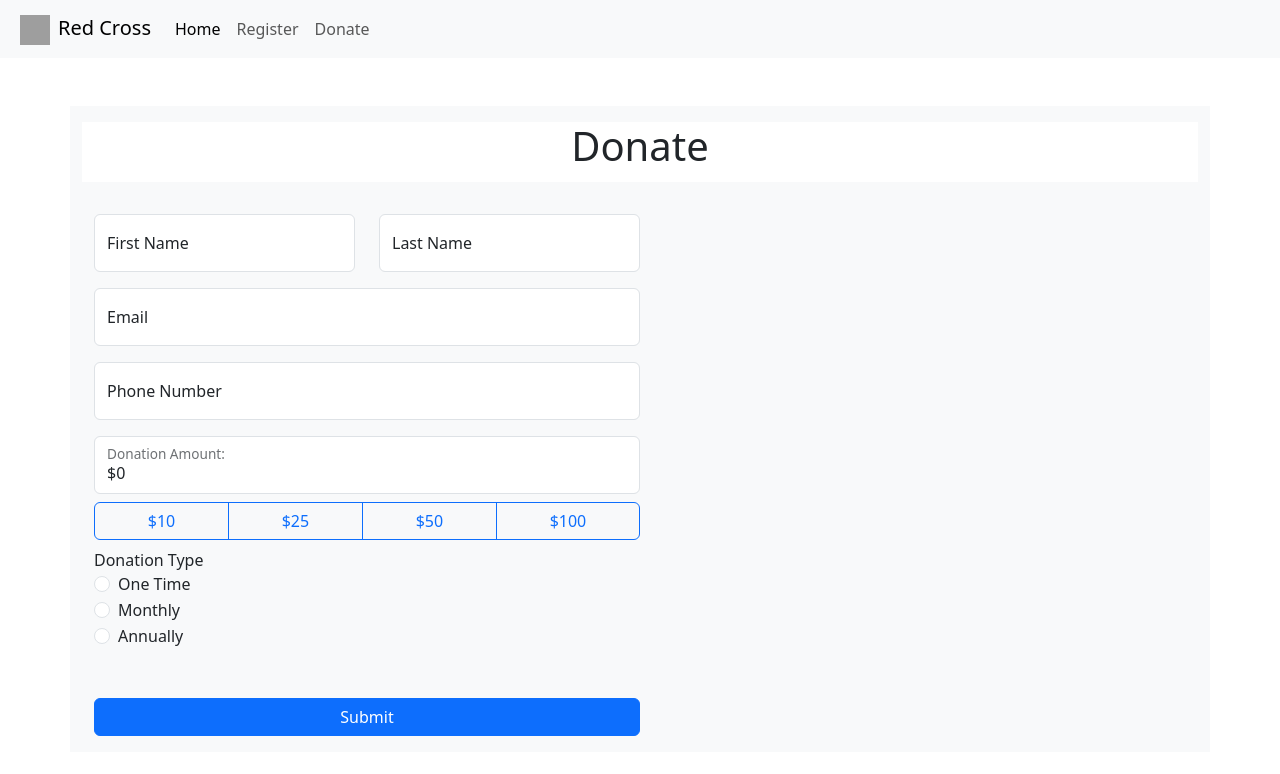
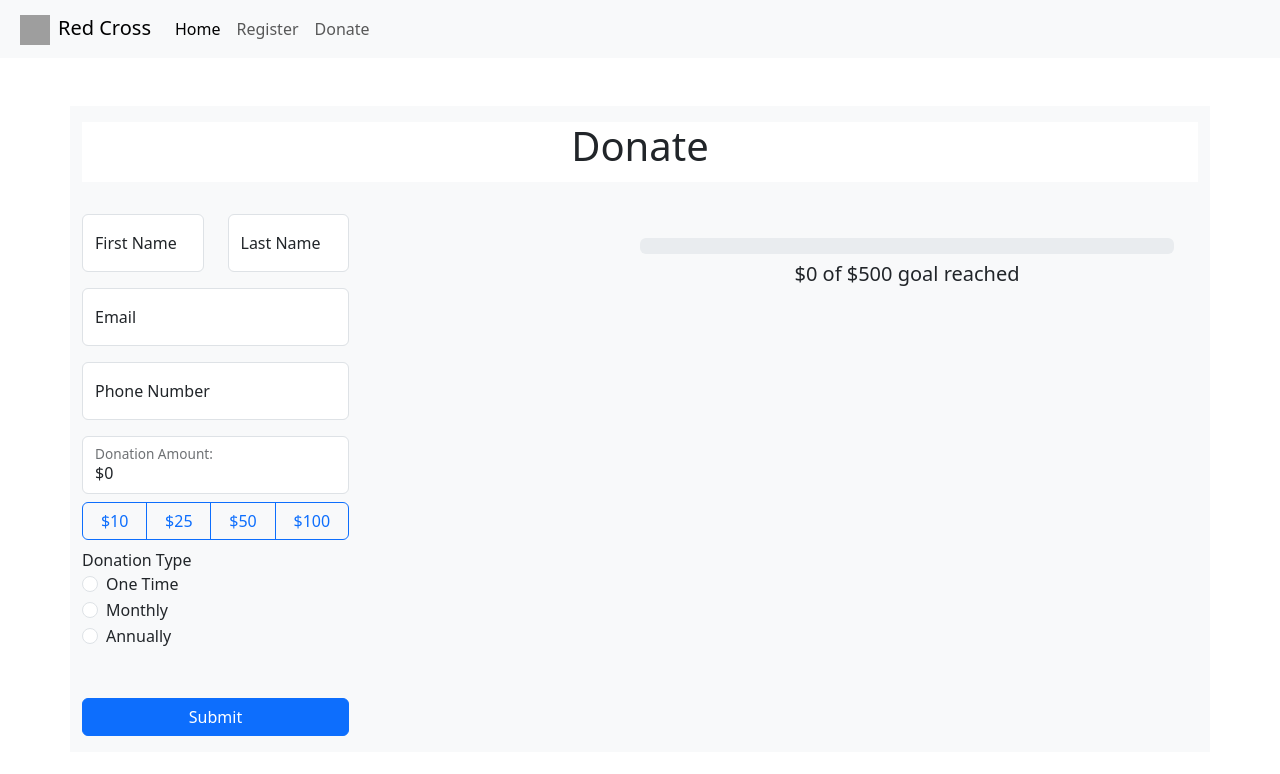
Before and after one commit to TheSilentIce/FBLA-Regional-2023, a React (Vite) app in the folder redcross-website/: page /donate in a window 1280 px wide. Shown: the top 774 px of the page. Built offline with nearby package versions, Linux system fonts and the light colour scheme; grey boxes are pictures that could not be loaded.

Commit message:
Added progressbar to donation page

```diff
--- a/redcross-website/src/pages/Donate.tsx
+++ b/redcross-website/src/pages/Donate.tsx
@@ -5,20 +5,31 @@ import { useState } from "react";
 
 export function Donate() {
   const [amount, setAmount] = useState<number>(0.0);
+  const [total, setTotal] = useState<number>(0);
+
+  const FUNDRAISER_GOAL = 500;
 
   const amountClick = (value: number) => {
     setAmount(value);
   };
 
+  const reset = () => {
+    setTotal(total + amount);
+    setAmount(0);
+  };
+
+
+
   return (
     <>
-      <div className="pt-5"></div>
+      <div className="pt-5" />
       <div className="container bg-light pt-3">
-        <div className="container bg-white pb-1">
+        <div className="bg-white pb-1">
           <h1 className="d-flex justify-content-center">Donate</h1>
         </div>
         <div className="py-3"></div>
-        <div className="container">
+        <div className="row w-100">
+          <div className="col">
             <form className="w-50">
               <div className="row">
                 <div className="col">
@@ -56,16 +67,13 @@ export function Donate() {
                     name="Donation Amount: "
                     id="donation-text"
                     autocomplete="text"
-                  value={new String ("$" + amount)}
+                    value={new String("$" + amount)}
                   />
                 </div>
               </div>
               <div className="row pt-2">
                 <div className="col">
-                <div
-                  className="btn-group w-100"
-                  role="group"
-                >
+                  <div className="btn-group w-100" role="group">
                     <input
                       type="radio"
                       className="btn-check"
@@ -126,15 +134,36 @@ export function Donate() {
               </div>
               <div className="row">
                 <div className="col">
-                    <RadioInput name="Donation Type" id="donationType" options={["One Time", "Monthly", "Annually"]} />
+                  <RadioInput
+                    name="Donation Type"
+                    id="donationType"
+                    options={["One Time", "Monthly", "Annually"]}
+                  />
                 </div>
               </div>
               <div className="row pb-3 pt-5">
                 <div className="col">
-                <SubmitButton />
+                  <div className="btn btn-primary w-100" onClick={() => reset()}>
+                    Submit
+                  </div>
                 </div>
               </div>
             </form>
+          </div>
+          <div className="col w-50">
+            <img style={{ background: "red" }} />
+
+            <div
+              className="progress"
+              role="progressbar"
+              aria-valuenow={total}
+              aria-valuemin={0}
+              aria-valuemax={FUNDRAISER_GOAL}
+            >
+              <div className="progress-bar" style={{ width: (total * 100 / FUNDRAISER_GOAL + "%") }}>{total * 100 / FUNDRAISER_GOAL}% </div>
+            </div>
+            <h5 className="pt-2 text-center">${total} of ${FUNDRAISER_GOAL} goal reached</h5>
+          </div>
         </div>
       </div>
     </>
```
Also changed, not shown: redcross-website/src/components/DonationAmount.tsx (deleted, +0 -33 lines). Lines whose indentation alone changed are shown as unchanged.
